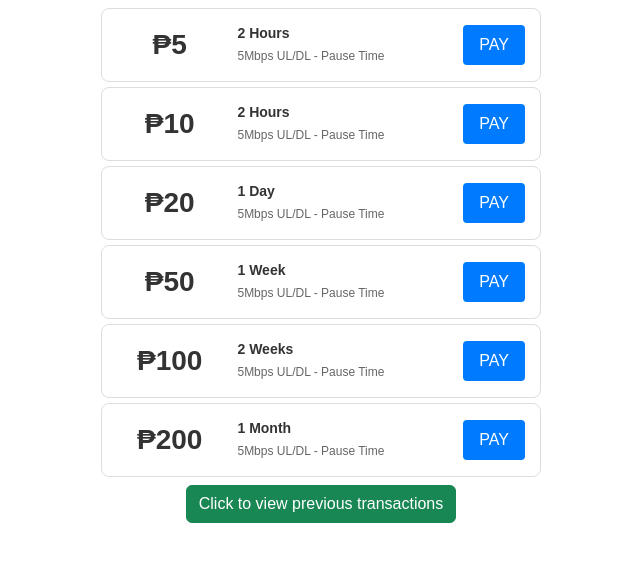
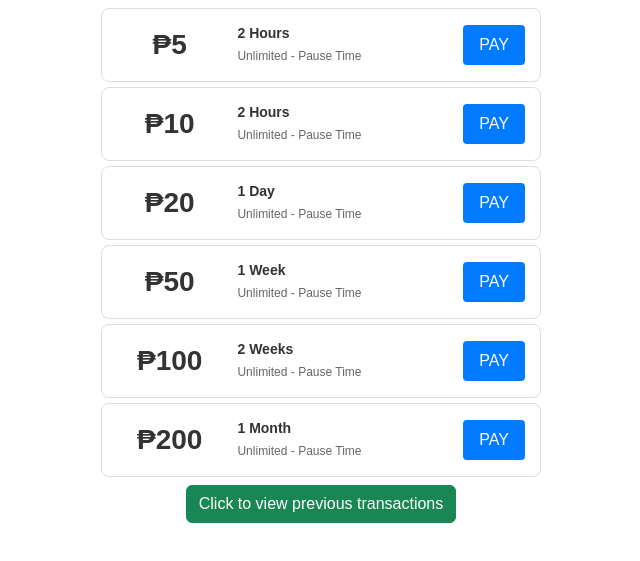
Before and after one commit to GalilioMonera/tcn, a plain HTML site: page index.html in a window 1280 px wide. Shown: the part 49-610 px from the top of the page, without its empty margins (319-959 px from the left). Drawn offline with nearby package versions, Linux system fonts and the light colour scheme; some packages are replaced by stand-ins of ours; a script that the page names is missing.

Commit message:
Update index.html
-

```diff
--- a/index.html
+++ b/index.html
@@ -107,7 +107,7 @@
               <div class="price">₱5</div>
               <div class="description">
                 <h5>2 Hours</h5>
-                <p>5Mbps UL/DL - Pause Time</p>
+                <p>Unlimited - Pause Time</p>
               </div>
               <div class="pay-button">
                 <button class="btn" style="background-color: #007bff;color: #ffffff;">PAY</button>
@@ -120,7 +120,7 @@
               <div class="price">₱10</div>
               <div class="description">
                 <h5>2 Hours</h5>
-                <p>5Mbps UL/DL - Pause Time</p>
+                <p>Unlimited - Pause Time</p>
               </div>
               <div class="pay-button">
                 <button class="btn" style="background-color: #007bff;color: #ffffff;">PAY</button>
@@ -133,7 +133,7 @@
               <div class="price">₱20</div>
               <div class="description">
                 <h5>1 Day</h5>
-                <p>5Mbps UL/DL - Pause Time</p>
+                <p>Unlimited - Pause Time</p></p>
               </div>
               <div class="pay-button">
                 <button class="btn" style="background-color: #007bff;color: #ffffff;">PAY</button>
@@ -146,7 +146,7 @@
               <div class="price">₱50</div>
               <div class="description">
                 <h5>1 Week</h5>
-                <p>5Mbps UL/DL - Pause Time</p>
+                <p>Unlimited - Pause Time</p>
               </div>
               <div class="pay-button">
                 <button class="btn" style="background-color: #007bff;color: #ffffff;">PAY</button>
@@ -159,7 +159,7 @@
               <div class="price">₱100</div>
               <div class="description">
                 <h5>2 Weeks</h5>
-                <p>5Mbps UL/DL - Pause Time</p>
+                <p>Unlimited - Pause Time</p></p>
                 <p></p>
               </div>
               <div class="pay-button">
@@ -173,7 +173,7 @@
               <div class="price">₱200</div>
               <div class="description">
                 <h5>1 Month</h5>
-                <p>5Mbps UL/DL - Pause Time</p>
+                <p>Unlimited - Pause Time</p>
                 <p></p>
               </div>
               <div class="pay-button">
```
